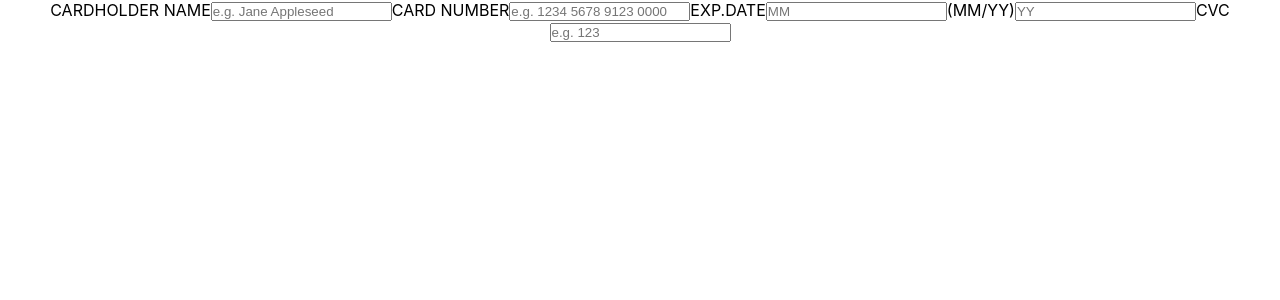
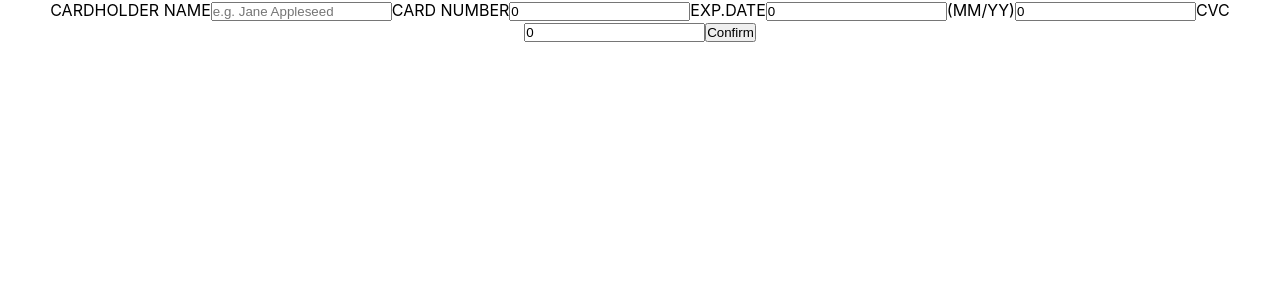
Before and after one commit to angelo5003/interactive-card, a React (Create React App) app: page / in a window 1280 px wide. Shown: the top 300 px of the page. Built offline with nearby package versions, Linux system fonts and the light colour scheme.

Commit message:
feat: created the form states

```diff
--- a/src/components/Form/Form.css
+++ b/src/components/Form/Form.css
@@ -0,0 +1,17 @@
+.form_container {
+  display: flex;
+  justify-content: center;
+}
+
+.submit_btn {
+  cursor: pointer;
+}
+
+@media screen and (max-width: 375px) {
+  .form {
+    display: flex;
+    justify-content: center;
+    align-items: center;
+    flex-direction: column;
+  }
+}
--- a/src/components/Form/Form.jsx
+++ b/src/components/Form/Form.jsx
@@ -1,20 +1,82 @@
-import React from "react";
+import React, { useState } from "react";
 import "./Form.css";
 
 const Form = () => {
+  const [form, setForm] = useState({
+    username: "",
+    cardnumber: 0,
+    expdate: 0,
+    cardyear: 0,
+    cvc: 0,
+  });
+
+  const handleChange = (e) => {
+    const { name, value } = e.target; // destructure the name and value property from the e.target object.
+
+    setForm({ ...form, [name]: value }); // setForm({ ...form, [name]: value }); is updating the form state with the new value of the input field. The { ...form } part is creating a copy of the current state of form, and the [name]: value part is updating the property with the same name as the input field (like "username" or "cardnumber") to the new value.
+  };
+
+  const handleSubmit = (event) => {
+    event.preventDefault();
+    setForm({
+      username: "",
+      cardnumber: 0,
+      expdate: 0,
+      cardyear: 0,
+      cvc: 0,
+    });
+    console.log(`your form has been submitted`);
+  };
   return (
-    <div>
-      <form>
+    <div className="form_container">
+      <form className="form" onSubmit={handleSubmit}>
         <label>CARDHOLDER NAME</label>
-        <input type="text" placeholder="e.g. Jane Appleseed" />
+        <input
+          type="text"
+          placeholder="e.g. Jane Appleseed"
+          name="username"
+          value={form.username}
+          onChange={handleChange}
+        />
+
         <label>CARD NUMBER</label>
-        <input type="number" placeholder="e.g. 1234 5678 9123 0000" />
+        <input
+          type="number"
+          placeholder="e.g. 1234 5678 9123 0000"
+          name="cardnumber"
+          value={form.cardnumber}
+          onChange={handleChange}
+        />
+
         <label>EXP.DATE</label>
-        <input type="text" placeholder="MM" />
+        <input
+          type="number"
+          placeholder="MM"
+          name="expdate"
+          value={form.expdate}
+          onChange={handleChange}
+        />
+
         <label>(MM/YY)</label>
-        <input type="number" placeholder="YY" />
+        <input
+          type="number"
+          placeholder="YY"
+          name="cardyear"
+          value={form.cardyear}
+          onChange={handleChange}
+        />
+
         <label>CVC</label>
-        <input type="number" placeholder="e.g. 123" />
+        <input
+          type="number"
+          placeholder="e.g. 123"
+          name="cvc"
+          value={form.cvc}
+          onChange={handleChange}
+        />
+        <button type="submit" className="submit_btn">
+          Confirm
+        </button>
       </form>
     </div>
   );
```
